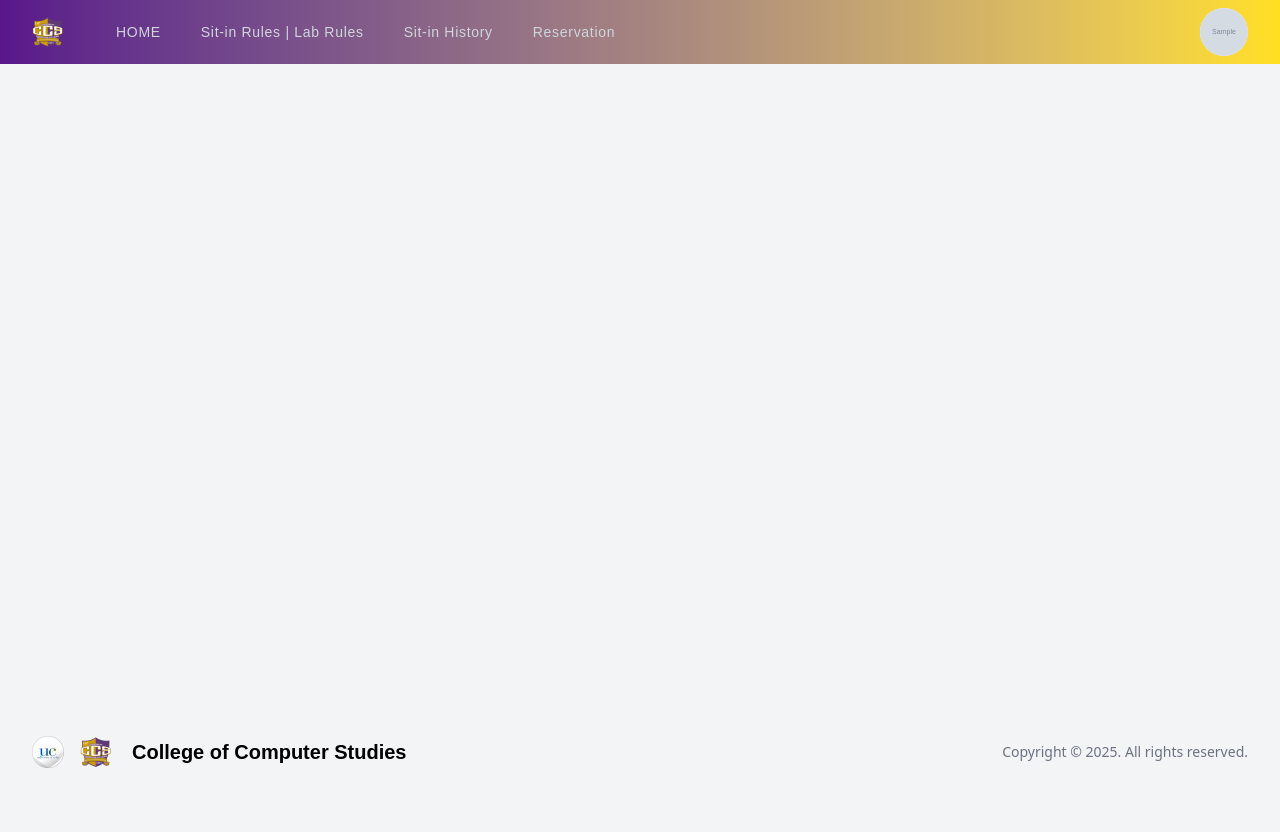
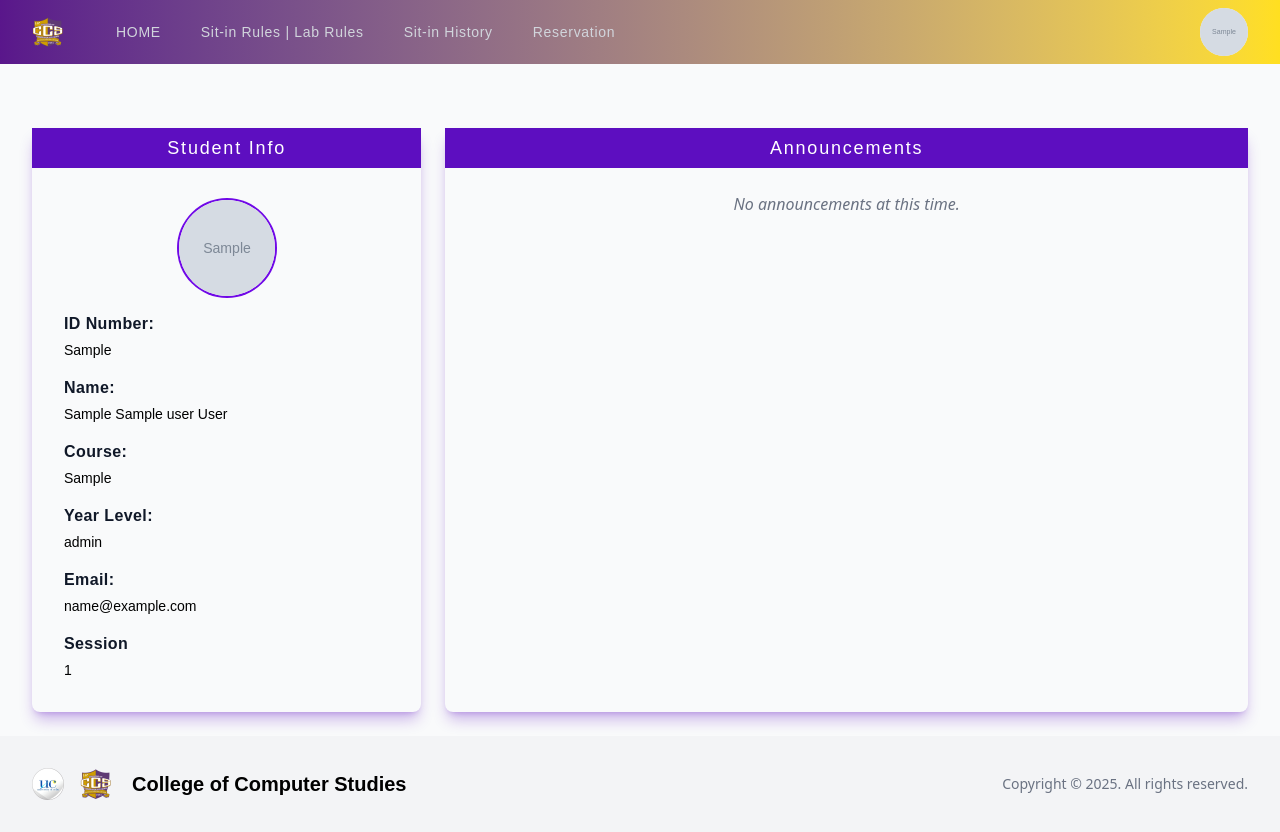
Before and after one commit to RimarNavaja/ccs_sitin_project, a Flask app: page /dashboard in a window 1280 px wide. Before the commit the page ends 768 px from the top, so only its background shows below. Run offline with Flask 3, Linux system fonts and the light colour scheme; the visitor is signed in with stand-in values (Sample User, id 1); tables that the repository leaves empty hold one stand-in row (values such as "Sample post"); grey boxes marked "Sample" are stand-in pictures; parts of the project's set-up code (start-up, migrations or seed data) failed here and were passed over; some web fonts are replaced.

Commit message:
add student info and announcement in dashboard

```diff
--- a/static/js/script.js
+++ b/static/js/script.js
@@ -6,8 +6,8 @@
   }
 }, 3000);
 
-//toggle dropdown desktop
-function toggleDropdown() {
+//toggle dropdown desktop - renamed to toggleProfileDropdown
+function toggleProfileDropdown() {
   const dropdown = document.getElementById("user-menu");
   dropdown.classList.toggle("hidden");
 }
@@ -40,8 +40,7 @@
   document.getElementById("editModal").classList.add("hidden");
 }
 
-
-// Toggle dropdown function for labrules.html
+// Toggle dropdown function for labrules.html - keep this function name for content dropdowns
 function toggleDropdown(contentId) {
   const content = document.getElementById(contentId);
   const button = content.previousElementSibling;
@@ -51,10 +50,12 @@
   content.classList.toggle("open");
 
   // Rotate the arrow icon
-  if (!content.classList.contains("open")) {
-    icon.classList.remove("rotate-180");
-  } else {
-    icon.classList.add("rotate-180");
+  if (icon) {
+    if (!content.classList.contains("open")) {
+      icon.classList.remove("rotate-180");
+    } else {
+      icon.classList.add("rotate-180");
+    }
   }
 }
 
--- a/static/src/output.css
+++ b/static/src/output.css
@@ -653,6 +653,9 @@
   .w-5 {
     width: calc(var(--spacing) * 5);
   }
+  .w-10 {
+    width: calc(var(--spacing) * 10);
+  }
   .w-16 {
     width: calc(var(--spacing) * 16);
   }
@@ -1126,6 +1129,13 @@
       --tw-space-y-reverse: 0;
       margin-block-start: calc(calc(var(--spacing) * 2) * var(--tw-space-y-reverse));
       margin-block-end: calc(calc(var(--spacing) * 2) * calc(1 - var(--tw-space-y-reverse)));
+    }
+  }
+  .space-y-4 {
+    :where(& > :not(:last-child)) {
+      --tw-space-y-reverse: 0;
+      margin-block-start: calc(calc(var(--spacing) * 4) * var(--tw-space-y-reverse));
+      margin-block-end: calc(calc(var(--spacing) * 4) * calc(1 - var(--tw-space-y-reverse)));
     }
   }
   .space-y-6 {
@@ -1176,6 +1186,15 @@
       border-bottom-width: calc(1px * calc(1 - var(--tw-divide-y-reverse)));
     }
   }
+  .divide-y-4 {
+    :where(& > :not(:last-child)) {
+      --tw-divide-y-reverse: 0;
+      border-bottom-style: var(--tw-border-style);
+      border-top-style: var(--tw-border-style);
+      border-top-width: calc(4px * var(--tw-divide-y-reverse));
+      border-bottom-width: calc(4px * calc(1 - var(--tw-divide-y-reverse)));
+    }
+  }
   .divide-y-reverse {
     :where(& > :not(:last-child)) {
       --tw-divide-y-reverse: 1;
@@ -1373,6 +1392,9 @@
     --tw-border-style: solid;
     border-style: solid;
   }
+  .border-gray-200 {
+    border-color: var(--color-gray-200);
+  }
   .border-gray-300 {
     border-color: var(--color-gray-300);
   }
@@ -1408,6 +1430,9 @@
   }
   .bg-gray-100 {
     background-color: var(--color-gray-100);
+  }
+  .bg-gray-200 {
+    background-color: var(--color-gray-200);
   }
   .bg-gray-500 {
     background-color: var(--color-gray-500);
@@ -1655,6 +1680,9 @@
   .p-4 {
     padding: calc(var(--spacing) * 4);
   }
+  .p-6 {
+    padding: calc(var(--spacing) * 6);
+  }
   .p-8 {
     padding: calc(var(--spacing) * 8);
   }
@@ -1708,6 +1736,9 @@
   }
   .pb-3 {
     padding-bottom: calc(var(--spacing) * 3);
+  }
+  .pb-4 {
+    padding-bottom: calc(var(--spacing) * 4);
   }
   .pl-6 {
     padding-left: calc(var(--spacing) * 6);
@@ -1779,6 +1810,10 @@
   .text-base {
     font-size: var(--text-base);
     line-height: var(--tw-leading, var(--text-base--line-height));
+  }
+  .text-lg {
+    font-size: var(--text-lg);
+    line-height: var(--tw-leading, var(--text-lg--line-height));
   }
   .text-sm {
     font-size: var(--text-sm);
@@ -2333,6 +2368,10 @@
   .duration-300 {
     --tw-duration: 300ms;
     transition-duration: 300ms;
+  }
+  .duration-500 {
+    --tw-duration: 500ms;
+    transition-duration: 500ms;
   }
   .ease-in {
     --tw-ease: var(--ease-in);
@@ -2913,6 +2952,11 @@
       line-height: calc(var(--spacing) * 6);
     }
   }
+  .md\:col-span-2 {
+    @media (width >= 48rem) {
+      grid-column: span 2 / span 2;
+    }
+  }
   .md\:ml-6 {
     @media (width >= 48rem) {
       margin-left: calc(var(--spacing) * 6);
@@ -2936,6 +2980,11 @@
   .md\:w-22 {
     @media (width >= 48rem) {
       width: calc(var(--spacing) * 22);
+    }
+  }
+  .md\:grid-cols-3 {
+    @media (width >= 48rem) {
+      grid-template-columns: repeat(3, minmax(0, 1fr));
     }
   }
   .md\:space-x-4 {
--- a/templates/dashboard.html
+++ b/templates/dashboard.html
@@ -1,5 +1,5 @@
 <!DOCTYPE html>
-<html lang="en" class="h-full bg-gray-100">
+<html lang="en" class="h-full bg-gray-50">
   <head>
     <meta charset="UTF-8" />
     <meta name="viewport" content="width=device-width, initial-scale=1.0" />
@@ -99,7 +99,7 @@
                       id="user-menu-button"
                       aria-expanded="false"
                       aria-haspopup="true"
-                      onclick="toggleDropdown()"
+                      onclick="toggleProfileDropdown()"
                     >
                       <span class="absolute -inset-1.5"></span>
                       <span class="sr-only">Open user menu</span>
@@ -333,8 +333,114 @@
             </ul>
             {% endif %} {% endwith %}
           </div>
+
           <!-- extend -->
-          {% block content %} {% endblock %}
+          {% block content %}
+
+          <!-- Main Dashboard Content - START -->
+          <div class="grid grid-cols-1 md:grid-cols-3 gap-6 mt-8">
+            <!-- User Info - LEFT COLUMN -->
+            <div
+              class="shadow-lg shadow-violet-800/30 inset-shadow-2xs rounded-lg"
+            >
+              <div
+                class="flex items-center justify-center w-full h-10 bg-violet-800 text-white"
+              >
+                <p class="font-khand tracking-widest text-lg">Student Info</p>
+              </div>
+              <div class="space-y-4 p-8">
+                <div class="text-center">
+                  <img
+                    class="inline-block h-24 w-24 rounded-full ring-2 ring-violet-700"
+                    src="{{ user.photo_url if user.photo_url else './static/src/images/userphotos/defaultphoto.png' }}"
+                    alt="Profile Photo"
+                  />
+                </div>
+                <div>
+                  <label
+                    class="block text-md font-switzer font-semibold text-gray-900 tracking-wide"
+                    >ID Number:</label
+                  >
+                  <p class="mt-1 text-sm font-switzer">{{ user.idno }}</p>
+                </div>
+                <div>
+                  <label
+                    class="block text-md font-switzer font-semibold text-gray-900 tracking-wide"
+                    >Name:</label
+                  >
+                  <p class="mt-1 text-sm font-switzer">
+                    {{ user.firstname.capitalize() }} {{
+                    user.midname.capitalize() }} {{ user.lastname.capitalize()
+                    }}
+                  </p>
+                </div>
+                <div>
+                  <label
+                    class="block text-md font-switzer font-semibold text-gray-900 tracking-wide"
+                    >Course:</label
+                  >
+                  <p class="mt-1 text-sm font-switzer">{{ user.course }}</p>
+                </div>
+                <div>
+                  <label
+                    class="block text-md font-switzer font-semibold text-gray-900 tracking-wide"
+                    >Year Level:</label
+                  >
+                  <p class="mt-1 text-sm font-switzer">{{ user.yearlevel }}</p>
+                </div>
+                <div>
+                  <label
+                    class="block text-md font-switzer font-semibold text-gray-900 tracking-wide"
+                    >Email:</label
+                  >
+                  <p class="mt-1 text-sm font-switzer">{{ user.email }}</p>
+                </div>
+                <div>
+                  <label
+                    class="block text-md font-switzer font-semibold text-gray-900 tracking-wide"
+                    >Session</label
+                  >
+                  <p class="mt-1 text-sm font-switzer">
+                    {{ user.student_session }}
+                  </p>
+                </div>
+              </div>
+            </div>
+
+            <!-- Announcements - RIGHT COLUMN (Takes up 2/3 of the grid) -->
+            <div
+              class="md:col-span-2 shadow-lg shadow-violet-800/30 inset-shadow-2xs rounded-lg"
+            >
+              <div
+                class="flex items-center justify-center w-full h-10 bg-violet-800 text-white"
+              >
+                <p class="font-khand tracking-widest text-lg">Announcements</p>
+              </div>
+              <div class="p-6 h-full">
+                <!-- Announcement content goes here -->
+                <div class="space-y-4">
+                  {% if announcements %} {% for announcement in announcements %}
+                  <div class="border-b border-gray-200 pb-4">
+                    <h3 class="text-lg font-semibold font-switzer">
+                      {{ announcement.title }}
+                    </h3>
+                    <p class="text-sm text-gray-500">{{ announcement.date }}</p>
+                    <div class="mt-2 text-sm font-switzer">
+                      {{ announcement.content }}
+                    </div>
+                  </div>
+                  {% endfor %} {% else %}
+                  <p class="text-center text-gray-500 italic">
+                    No announcements at this time.
+                  </p>
+                  {% endif %}
+                </div>
+              </div>
+            </div>
+          </div>
+          <!-- Main Dashboard Content - END -->
+
+          {% endblock %}
         </div>
       </main>
     </div>
```
Also changed, not shown: templates/labrules.html (+6 -6 lines).
